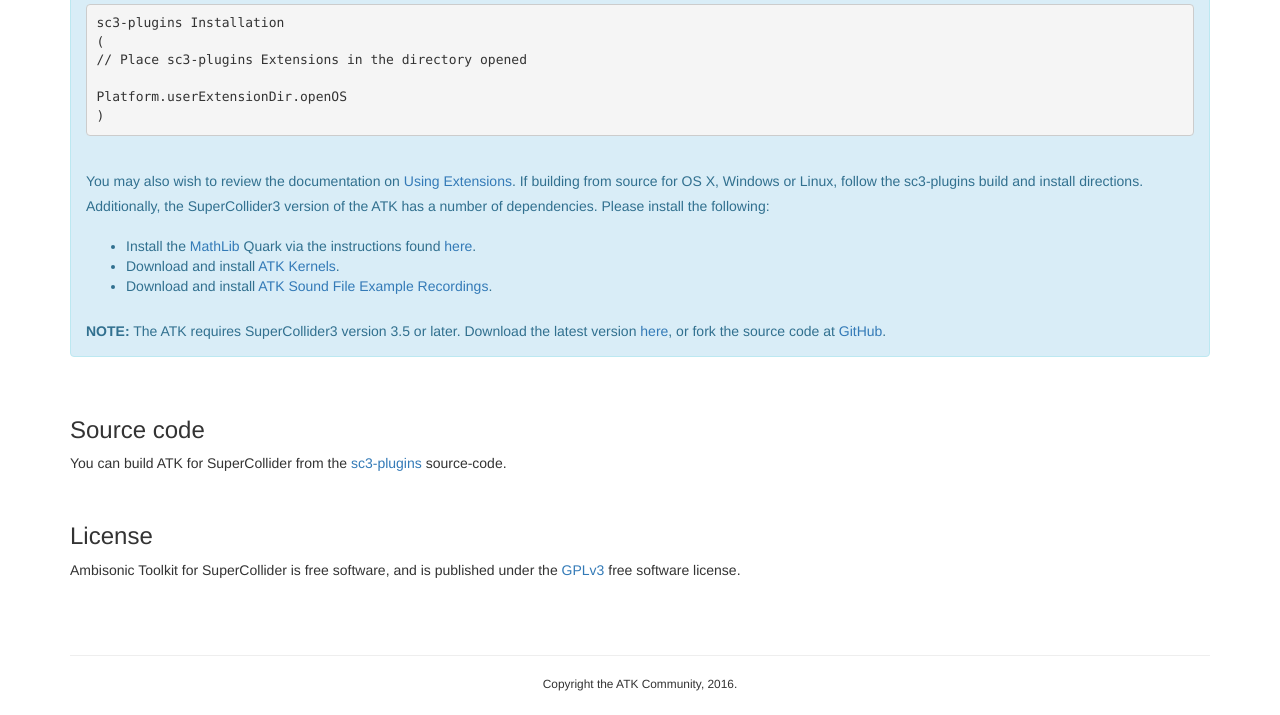
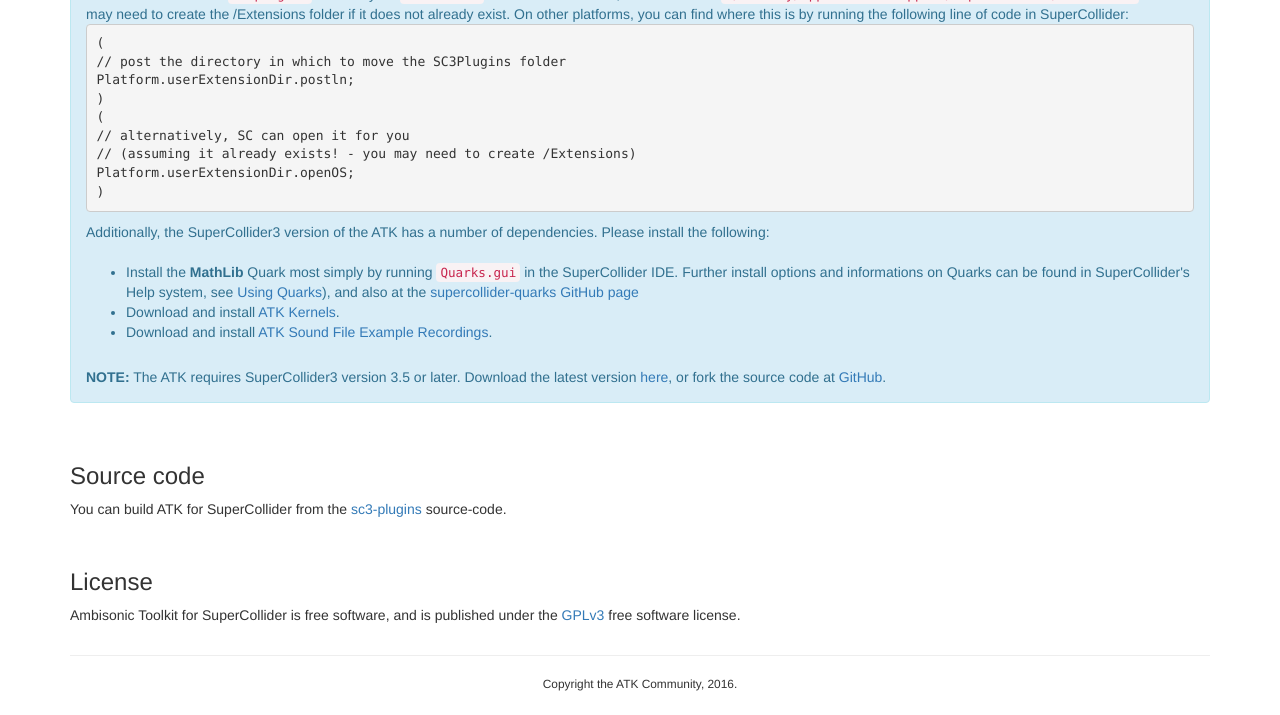
Before and after one commit to ambisonictoolkit/ambisonictoolkit.github.io, a Jekyll site: the page built from download/supercollider.md, in a window 1280 px wide and 1085 px high. Shown: the part 370-1085 px from the top of the window. Built offline with Jekyll 4.4.1, drawn with Linux system fonts in a browser that asks for light colours; nearby versions of some CDN libraries; some of the changed text lies outside the part shown.

Commit message:
Update SC install links to point to GitHub. Clarify instructions.

```diff
--- a/download/supercollider.md
+++ b/download/supercollider.md
@@ -8,31 +8,28 @@
 
 <div class="alert alert-info">
 
-<h2>Distributed via the <a href="http://sc3-plugins.sourceforge.net/" target="_blank">sc3-plugins</a> project.</h2>
+<h2>Distributed via the <a href="https://github.com/supercollider/sc3-plugins" target="_blank">sc3-plugins</a> project.</h2>
 
-<p>On Mac OS X, the sc3-plugins download can be placed into the <code>Platform.userExtensionDir</code> folder. You can run the following code to open the Extensions directory:</p>
+<p>Compiled releases are available from the  <a href="https://github.com/supercollider/sc3-plugins/releases" target="_blank">sc3-plugins releases</a> page.</p>
 
-<p>&nbsp;</p>
+<p>Place the downloaded <code>SC3plugins</code> folder in your <code>Extensions</code> folder. On Mac OS X, this resolves to <code>~/Library/Application Support/SuperCollider/Extensions</code>. You may need to create the /Extensions folder if it does not already exist.  On other platforms, you can find where this is by running the following line of code in SuperCollider:</p>
 
 <pre>
-sc3-plugins Installation
 (
-// Place sc3-plugins Extensions in the directory opened
-
-Platform.userExtensionDir.openOS
+// post the directory in which to move the SC3Plugins folder
+Platform.userExtensionDir.postln;
+)
+(
+// alternatively, SC can open it for you
+// (assuming it already exists! - you may need to create /Extensions)
+Platform.userExtensionDir.openOS;
 )
 </pre>
-
-<p>&nbsp;</p>
-
-<p>You may also wish to review the documentation on <a href="http://doc.sccode.org/Guides/UsingExtensions.html" target="_blank">Using Extensions</a>.
-
-If building from source for OS X, Windows or Linux, follow the sc3-plugins build and install directions.</p>
 
 <p>Additionally, the SuperCollider3 version of the ATK has a number of dependencies. Please install the following:<br/><br/></p>
 
 <ul>
-  <li>Install the <a href="http://quarks.svn.sourceforge.net/viewvc/quarks/MathLib/" target="_blank">MathLib</a> Quark via the instructions found <a href="http://quarks.sourceforge.net/" target="_blank">here</a>.</li>
+  <li>Install the <strong>MathLib</strong> Quark most simply by running <code>Quarks.gui</code> in the SuperCollider IDE. Further install options and informations on Quarks can be found in SuperCollider's Help system, see <a href="http://doc.sccode.org/Guides/UsingQuarks.html" target="_blank">Using Quarks</a>), and also at the <a href="https://github.com/supercollider-quarks/quarks" target="_blank">supercollider-quarks GitHub page</a></li>
   <li>Download and install <a href="/download/kernels">ATK Kernels</a>.</li>
   <li>Download and install <a href="/download/recordings">ATK Sound File Example Recordings</a>.</li>
 </ul>
@@ -47,7 +44,7 @@
 
 ### Source code
 
-You can build ATK for SuperCollider from the [sc3-plugins](https://sourceforge.net/projects/sc3-plugins/) source-code.
+You can build ATK for SuperCollider from the [sc3-plugins](https://github.com/supercollider/sc3-plugins) source-code.
 
 &nbsp;
 
```
